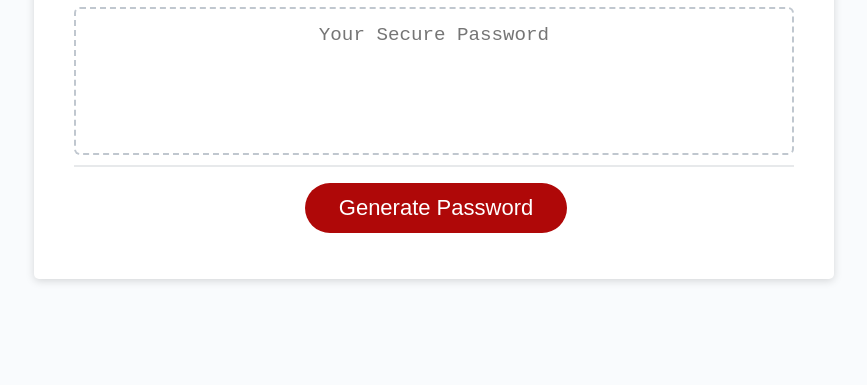
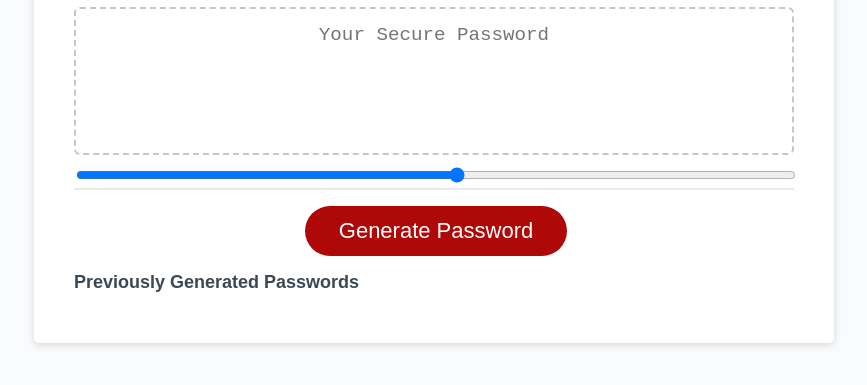
Before and after one commit to Yencerr/passwordgenerator.github.io, a plain HTML site: page Develop/index.html in a window 1280 px wide. Shown: the part 241-626 px from the top of the page, without its empty margins (206-1073 px from the left). Drawn offline with Linux system fonts and the light colour scheme.

Commit message:
added elements to index and css

```diff
--- a/Develop/index.html
+++ b/Develop/index.html
@@ -6,16 +6,23 @@
     <meta http-equiv="X-UA-Compatible" content="ie=edge" />
     <title>Password Generator</title>
     <link rel="stylesheet" href="style.css" />
+
   </head>
+
   <body>
     <div class="wrapper">
+
         <header>
           <h1>Password Generator</h1>
         </header>
+
+
         <div class="card">
             <div class="card-header">
               <h2>Generate a Password</h2>
             </div>
+
+
             <div class="card-body">
               <textarea
                 readonly
@@ -24,11 +31,27 @@
                 aria-label="Generated Password"
               ></textarea>
             </div>
+
+              <!-- slider tool added to page -->
+            <input type="range" min="8" max="25" name="slider" id="slider">
+              <!-- end of slider bar added to page -->
+
             <div class="card-footer">
               <button id="generate" class="btn">Generate Password</button>
             </div>
+
+            <!-- Previous Passwords generated -->
+            <div class="previous_passwords">
+              <b>Previously Generated Passwords</b>
+              <div id="previousNumb"></div>
+          </div>
+
+
         </div>
     </div>
+
     <script src="script.js"></script>
+
   </body>
+
 </html>
--- a/Develop/script.js
+++ b/Develop/script.js
@@ -3,6 +3,8 @@ var generateBtn = document.querySelector("#generate");
 
 // Write password to the #password input
 function writePassword() {
+
+
   var password = generatePassword();
   var passwordText = document.querySelector("#password");
 
--- a/Develop/style.css
+++ b/Develop/style.css
@@ -130,8 +130,25 @@ button[disabled] {
   }
 }
 
+
+/* slider tool added to page */
+
+#slider {
+  width: 100%;
+}
+
+/* slider tool added to page */
+
 @media (max-width: 500px) {
   .btn {
     font-size: 0.8rem;
   }
 }
+
+/* previous Passwrods text size */
+
+.previous_passwords{
+  margin-bottom: 20px;
+}
+
+/* end of previous password */
```
Lines whose indentation alone changed are shown as unchanged.
